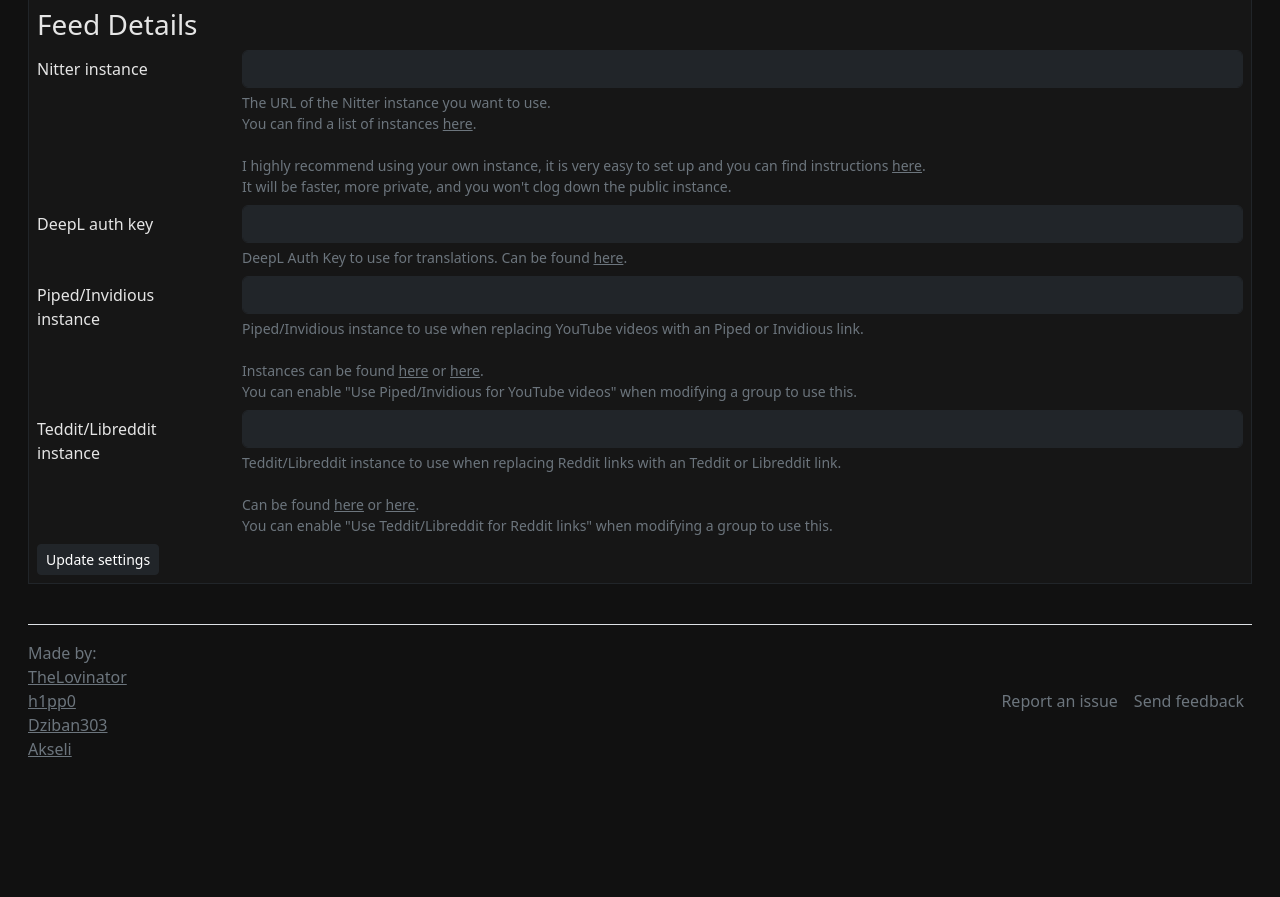
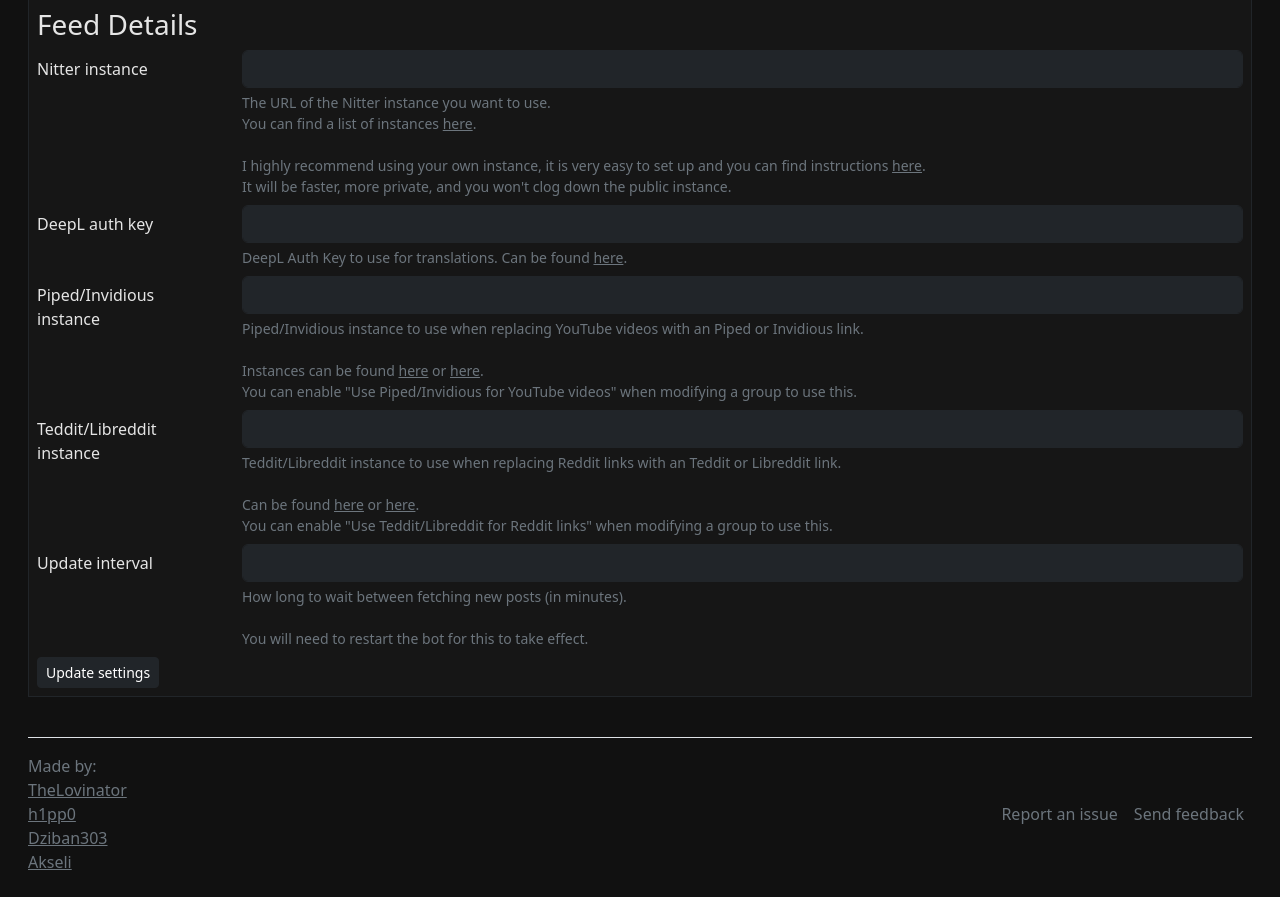
Before and after one commit to TheLovinator1/discord-twitter-webhooks, a FastAPI app: template discord_twitter_webhooks/templates/settings.html in a window 1280 px wide. Shown: the part 90-987 px from the top of the page. Before the commit the page ends 847 px from the top, so only its background shows below. Run offline with FastAPI, Linux system fonts and the light colour scheme; the template is opened without the code that fills it, so the values that code supplies are empty; parts of the project's set-up code (start-up, migrations or seed data) failed here and were passed over.

Commit message:
You can now change the delay between when the bot checks for new entries

```diff
--- a/discord_twitter_webhooks/_dataclasses.py
+++ b/discord_twitter_webhooks/_dataclasses.py
@@ -68,6 +68,9 @@ class ApplicationSettings:
     # Teddit/Libreddit instance if the user wants to replace Reddit links
     teddit_instance: str = "https://teddit.net"
 
+    # Delay between checking for new tweets in minutes
+    delay: int = 10
+
     def __post_init__(self: "ApplicationSettings") -> None:
         """Don't allow trailing slashes."""
         self.nitter_instance = self.nitter_instance.rstrip("/")
--- a/discord_twitter_webhooks/main.py
+++ b/discord_twitter_webhooks/main.py
@@ -370,12 +370,13 @@ async def favicon():  # noqa: ANN201
 
 
 @app.post("/settings")
-async def settings_post(
+async def settings_post(  # noqa: PLR0913
     request: Request,
     nitter_instance: Annotated[str, Form(title="Nitter instance")] = "",
     deepl_auth_key: Annotated[str, Form(title="DeepL auth key")] = "",
     piped_instance: Annotated[str, Form(title="Piped instance")] = "",
     teddit_instance: Annotated[str, Form(title="Teddit instance")] = "",
+    delay: Annotated[int, Form(title="Delay between checking for new tweets")] = 15,
 ) -> Response:
     """Save the settings.
 
@@ -385,6 +386,7 @@ async def settings_post(
         deepl_auth_key: The DeepL auth key to use.
         piped_instance: The Piped instance to use.
         teddit_instance: The Teddit instance to use.
+        delay: The delay between checking for new tweets.
     """
     # TODO: Run reader.change_feed_url() on all feeds if the Nitter instance has changed.
     app_settings = ApplicationSettings(
@@ -392,6 +394,7 @@ async def settings_post(
         deepl_auth_key=deepl_auth_key,
         piped_instance=piped_instance,
         teddit_instance=teddit_instance,
+        delay=delay,
     )
 
     set_app_settings(reader, app_settings)
@@ -422,11 +425,15 @@ def startup() -> None:
         catch=True,
     )
 
+    # Get the delay from the settings
+    delay = get_app_settings(reader).delay or 10
+
+    logger.info("I will check for new tweets every {} minutes", delay)
+
     scheduler: BackgroundScheduler = BackgroundScheduler()
 
-    # Check for new entries every 15 minutes. They will be sent to Discord if they are new.
-    # TODO: Make minutes configurable in the settings as your Nitter instance might update more often.
-    scheduler.add_job(sched_func, "interval", minutes=15, next_run_time=datetime.now(tz=timezone.utc))
+    # Check for new entries every x minutes. They will be sent to Discord if they are new.
+    scheduler.add_job(sched_func, "interval", minutes=delay, next_run_time=datetime.now(tz=timezone.utc))
     scheduler.start()
 
 
--- a/discord_twitter_webhooks/templates/settings.html
+++ b/discord_twitter_webhooks/templates/settings.html
@@ -96,6 +96,26 @@
                     </div>
                 </div>
             </div>
+
+            {# How long to wait between fetching new posts #}
+            <div class="row pb-2">
+                <label for="update_interval" class="col-sm-2 col-form-label">Update interval</label>
+                <div class="col-sm-10">
+                    <input name="delay"
+                           type="number"
+                           value="{%- if settings.delay -%}{{ settings.delay }}{%- endif -%}"
+                           class="form-control bg-dark border-dark text-muted"
+                           id="update_interval"/>
+                    <div id="update_interval_help" class="form-text">
+                        How long to wait between fetching new posts (in minutes).
+                        <br/>
+                        <br/>
+                        You will need to restart the bot for this to take effect.
+                    </div>
+                </div>
+            </div>
+
+
             <div class="d-md-flex">
                 <button class="btn btn-dark btn-sm">Update settings</button>
             </div>
```
